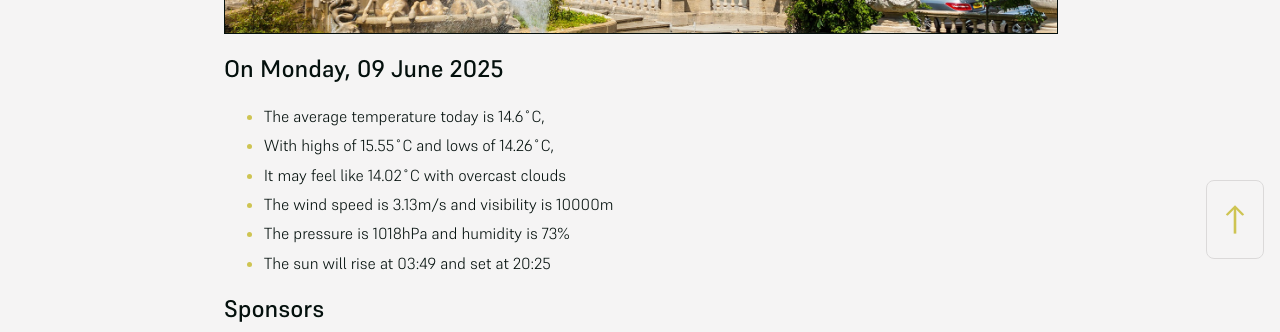
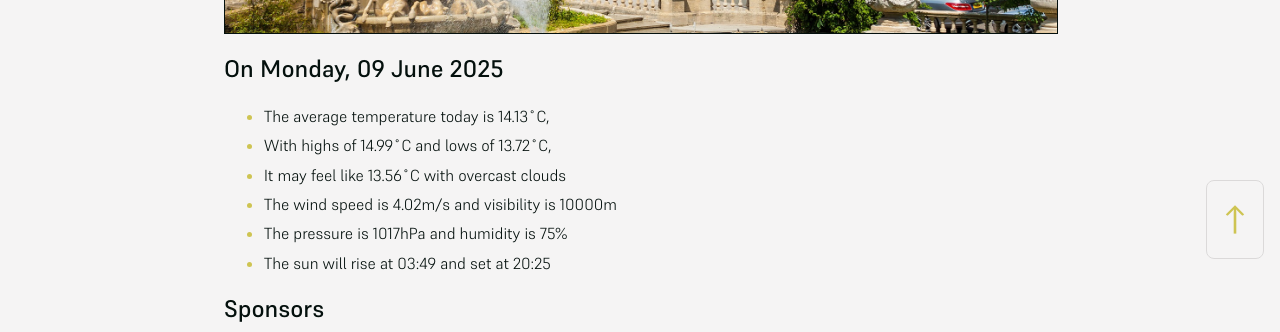
Before and after one commit to mat-0/cheltenham-open-data, a Jekyll site: the page built from index.md, in a window 1280 px wide. Shown: the part 625-957 px from the top of the page. Built offline with Jekyll 4.4.1, drawn with Linux system fonts in a browser that asks for light colours.

Commit message:
Updated 2025-06-09 21:57:57

```diff
--- a/index.md
+++ b/index.md
@@ -10,11 +10,11 @@ seo: Menu
 <!-- weather_marker starts -->
 ## On Monday, 09 June 2025
 
-- The average temperature today is 14.6˚C,
-- With highs of 15.55˚C and lows of 14.26˚C,
-- It may feel like 14.02˚C with overcast clouds
-- The wind speed is 3.13m/s and visibility is 10000m
-- The pressure is 1018hPa and humidity is 73%
+- The average temperature today is 14.13˚C,
+- With highs of 14.99˚C and lows of 13.72˚C,
+- It may feel like 13.56˚C with overcast clouds
+- The wind speed is 4.02m/s and visibility is 10000m
+- The pressure is 1017hPa and humidity is 75%
 - The sun will rise at 03:49 and set at 20:25
 
 <!-- weather_marker ends -->
```
Also changed, not shown: _data/flood.json (+5 -69 lines), _pages/news.md (+8 -8 lines).
